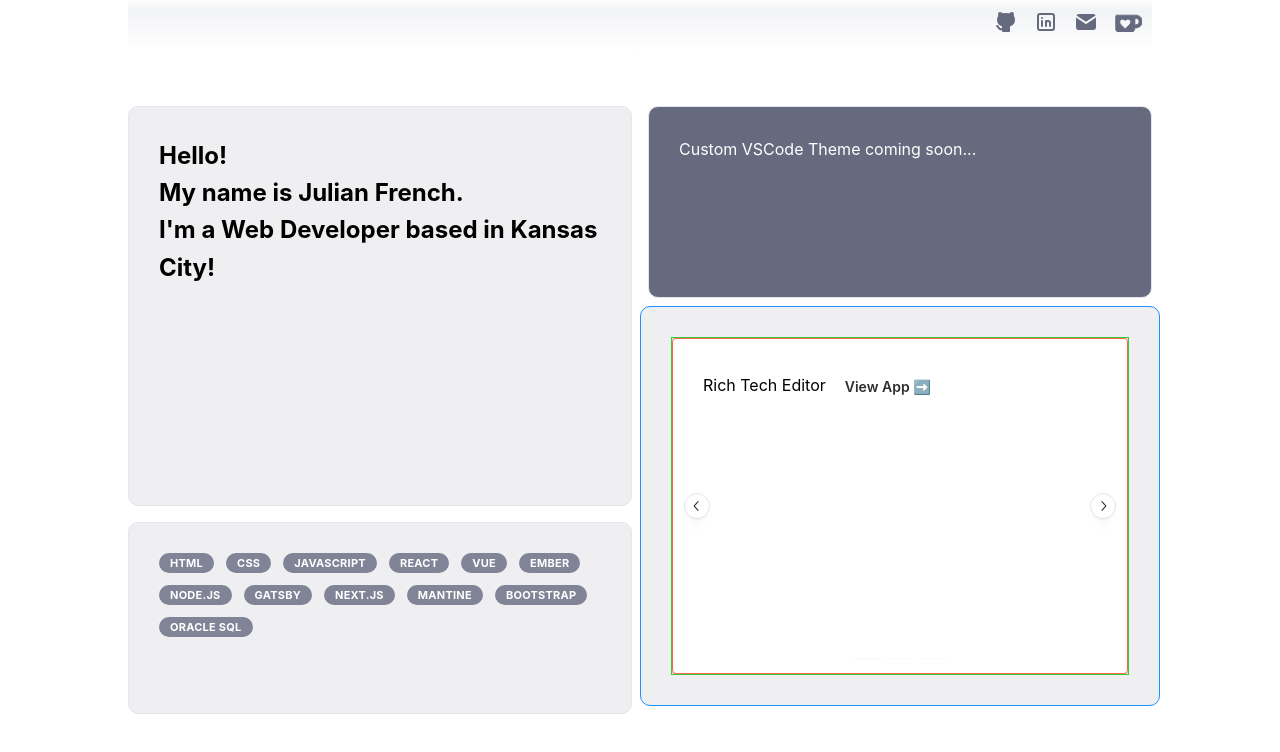
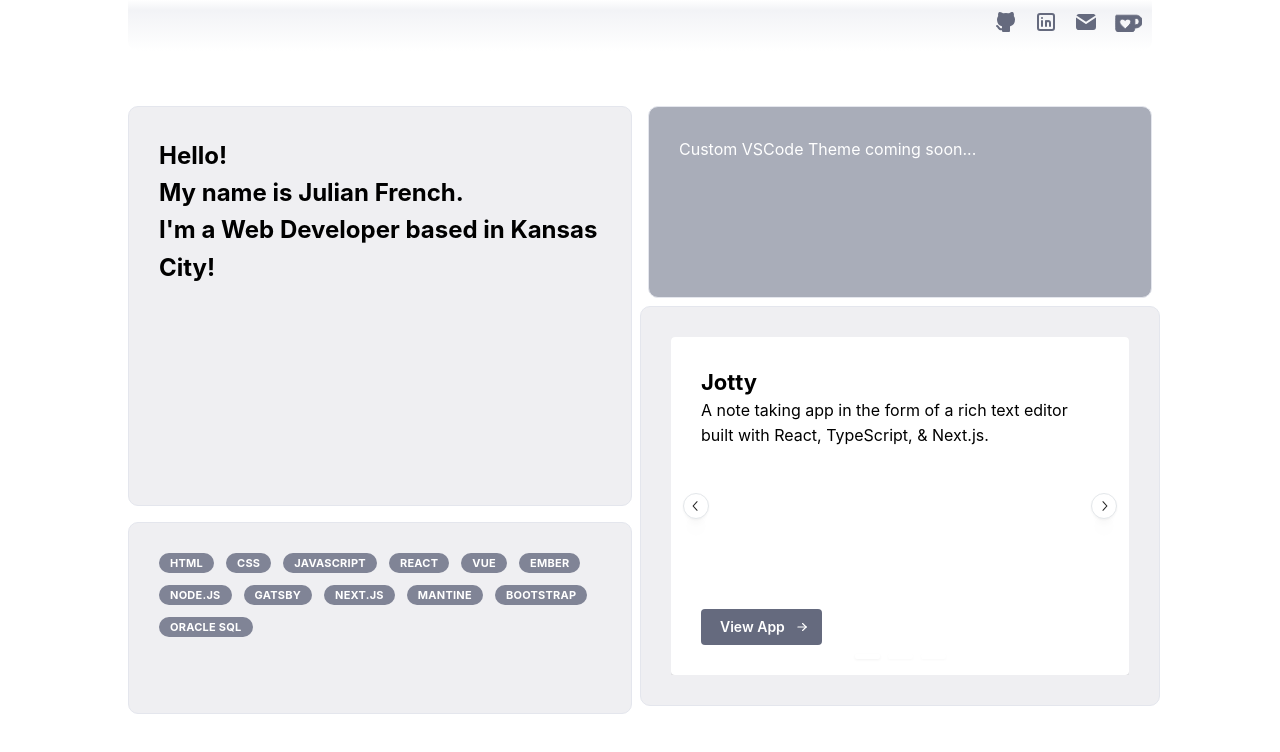
Before and after one commit to Jufrench/ju3, a Next.js app: page / in a window 1280 px wide. Shown: the top 752 px of the page. Built offline with nearby package versions, Linux system fonts and the light colour scheme.

Commit message:
Update carousel styling

```diff
--- a/pages/index.tsx
+++ b/pages/index.tsx
@@ -1,7 +1,8 @@
-import { useMantineTheme, lighten, Grid, SimpleGrid, rem, Center, Group, Stack, Box, Badge, Button, Paper, Anchor } from '@mantine/core';
+import { useMantineTheme, lighten, Grid, SimpleGrid, rem, Center, Group, Stack, Box, Badge, Button, Paper, Anchor, Title, Text } from '@mantine/core';
 import { Carousel } from '@mantine/carousel';
-import { IconBrandGithubFilled, IconBrandLinkedin, IconMailFilled } from '@tabler/icons-react';
+import { IconBrandGithubFilled, IconBrandLinkedin, IconMailFilled, IconArrowRight } from '@tabler/icons-react';
 import '@mantine/carousel/styles.css';
+import { dir } from 'console';
 
 const PRIMARY_COL_HEIGHT = rem(400);
 const contactInfo = [
@@ -75,8 +76,11 @@ export function LeadGrid() {
     borderRadius: rem(10),
   };
 
-  const projectCardStyles = {
+  const projectCardStyles:React.CSSProperties = {
     padding: rem(30),
+    display: "flex",
+    flexDirection: "column",
+    alignItems: "start",
   };
 
   return (
@@ -132,7 +136,7 @@ export function LeadGrid() {
 
           {/* <Grid.Col span={6}> */}
           <Grid.Col>
-            <Box c={{base: '#fff'}} style={{...gridItemStyles, background: theme.colors.myColor[7], height: SECONDARY_COL_HEIGHT}}>
+            <Box c={{base: '#fff'}} style={{...gridItemStyles, background: theme.colors.myColor[3], height: SECONDARY_COL_HEIGHT}}>
               Custom VSCode Theme coming soon...
             </Box>
           </Grid.Col>
@@ -141,7 +145,7 @@ export function LeadGrid() {
             <Box style={{...gridItemStyles, height: SECONDARY_COL_HEIGHT}}></Box>
           </Grid.Col> */}
 
-          <Grid.Col style={{...gridItemStyles, height: PRIMARY_COL_HEIGHT, border: '1px solid dodgerblue', display: 'flex'}}>
+          <Grid.Col style={{...gridItemStyles, height: PRIMARY_COL_HEIGHT, display: 'flex'}}>
             <Carousel
               withIndicators
               height="100%"
@@ -150,23 +154,42 @@ export function LeadGrid() {
               loop
               slidesToScroll={1}
               align="start"
-              style={{border: '1px solid limegreen', flex: 1, width: "100%"}}>
+              style={{flex: 1, width: "100%"}}>
               <Carousel.Slide>
-                <Paper w="100%" p={rem(30)} style={{ border: '1px solid tomato'}} h={{base: '100%'}} shadow="xs">
-                  Rich Tech Editor
-                  <Button variant="white" color="dark">View App ➡️</Button>
+                <Paper w="100%" style={{...projectCardStyles}} h={{base: '100%'}} shadow="xs">
+                  <Box style={{flexGrow: 1}}>
+                    <Title order={3}>Jotty</Title>
+                    <Text> A note taking app in the form of a rich text editor built with React, TypeScript, & Next.js.</Text>
+                  </Box>
+                  <Button variant="filled"
+                    color={theme.colors.myColor[7]}
+                    rightSection={<IconArrowRight size={14} />}>
+                      View App
+                  </Button>
                 </Paper>
               </Carousel.Slide>
               <Carousel.Slide>
-                <Paper w="100%" p={rem(30)} style={{ border: '1px solid tomato'}} h={{base: '100%'}} shadow="xs">
-                  Todo List
-                  <Button variant="white" color="dark">View App ➡️</Button>
+                <Paper w="100%" style={{...projectCardStyles}} h={{base: '100%'}} shadow="xs">
+                  <Box style={{flexGrow: 1}}>
+                    <Title order={3}>Jotty</Title>
+                    <Text> A note taking app in the form of a rich text editor built with React, TypeScript, & Next.js.</Text>
+                  </Box>
+                  <Button variant="filled"
+                    color={theme.colors.myColor[7]}
+                    rightSection={<IconArrowRight size={14} />}>View App
+                </Button>
                 </Paper>
               </Carousel.Slide>
               <Carousel.Slide>
-                <Paper w="100%" p={rem(30)} style={{ border: '1px solid tomato'}} h={{base: '100%'}} shadow="xs">
-                  Map?
-                  <Button variant="white" color="dark">View App ➡️</Button>
+                <Paper w="100%" style={{...projectCardStyles}} h={{base: '100%'}} shadow="xs">
+                  <Box style={{flexGrow: 1}}>
+                    <Title order={3}>Jotty</Title>
+                    <Text> A note taking app in the form of a rich text editor built with React, TypeScript, & Next.js.</Text>
+                  </Box>
+                  <Button variant="filled"
+                    color={theme.colors.myColor[7]}
+                    rightSection={<IconArrowRight size={14} />}>View App
+                </Button>
                 </Paper>
               </Carousel.Slide>
             </Carousel>
```
